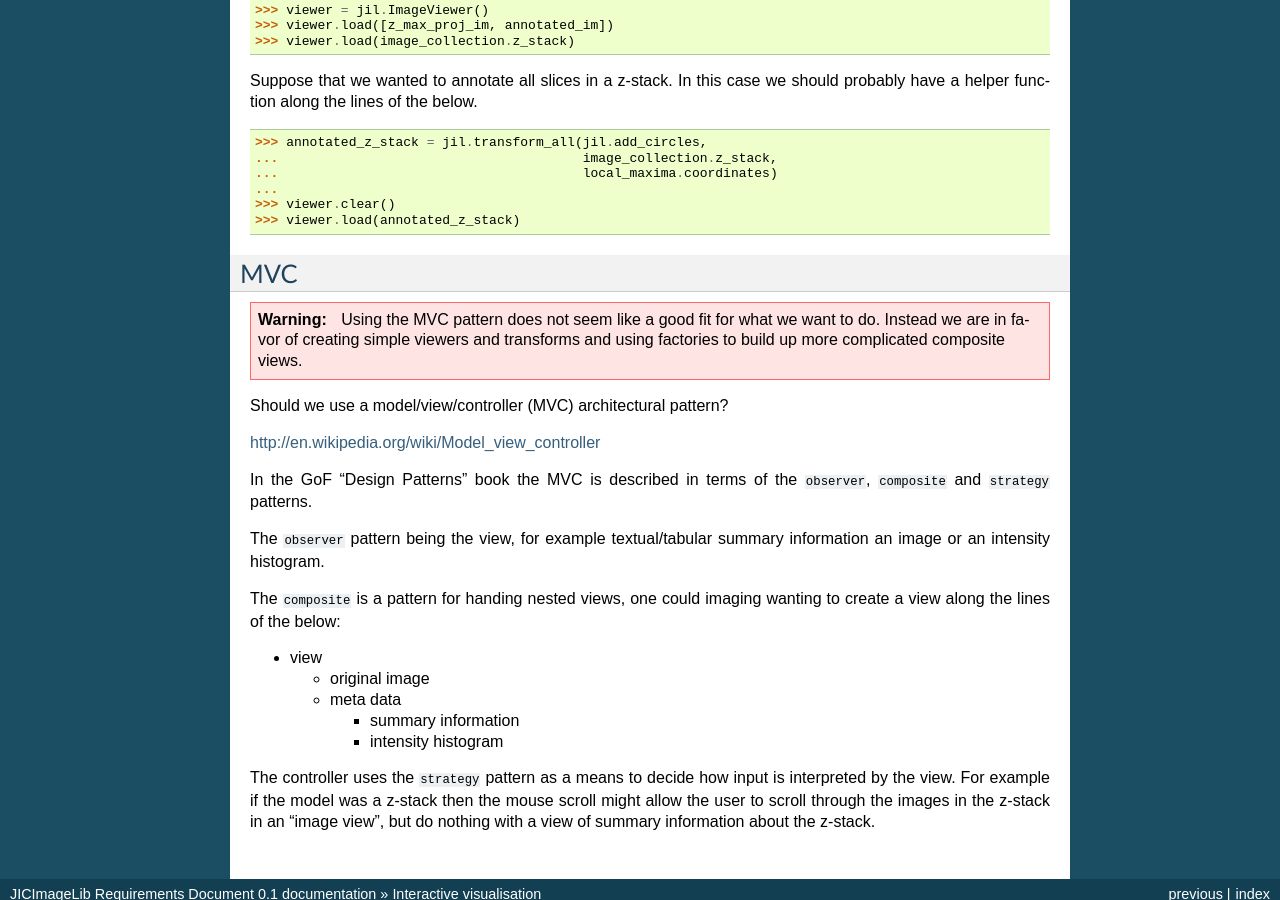
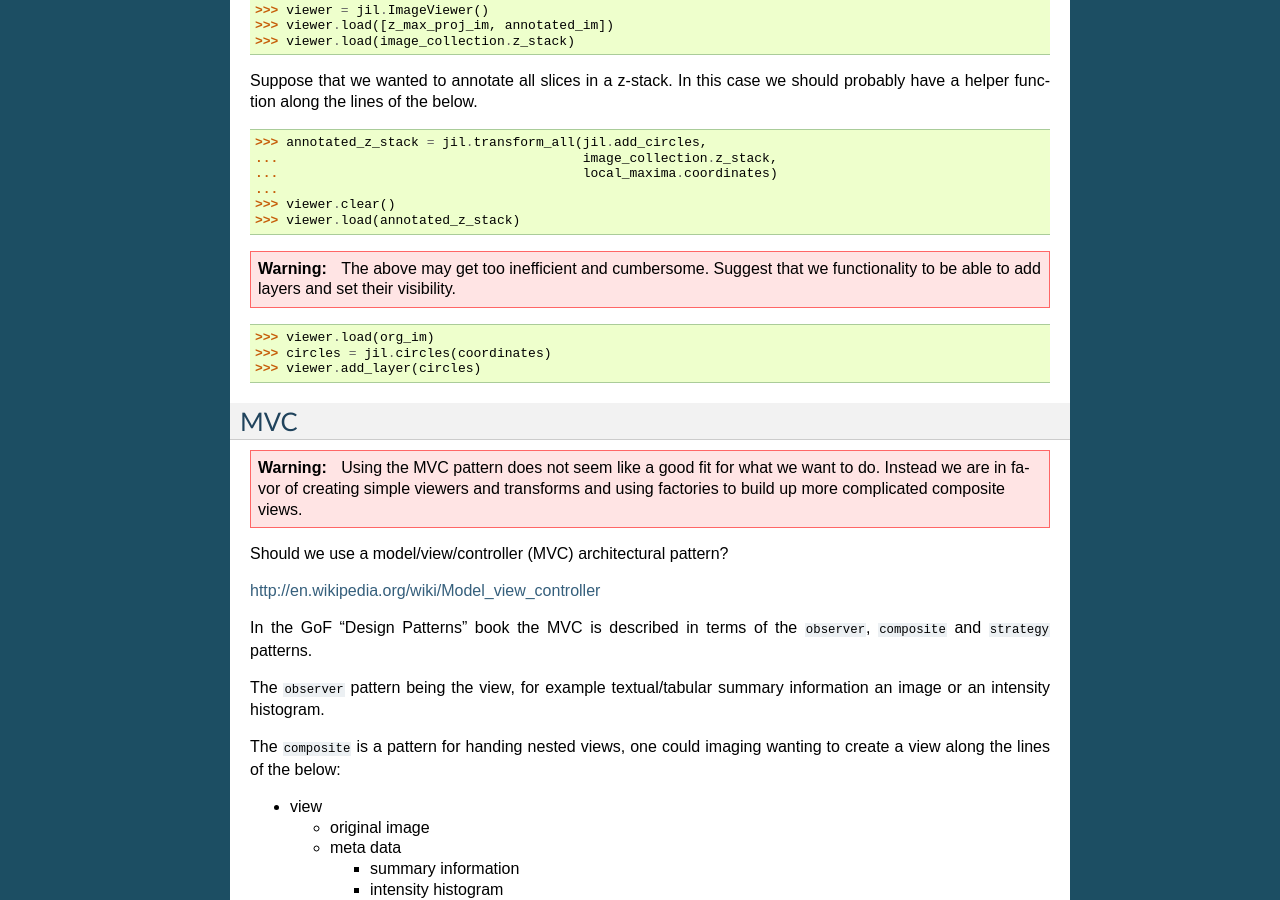
Before and after one commit to JIC-CSB/jicbioimage.core, a Sphinx documentation site: the page built from requirements/source/interactive_visualisation.rst, in a window 1280 px wide and 900 px high, scrolled down 1253 px. Built offline with Sphinx 7.4.7, drawn with Linux system fonts in a browser that asks for light colours.

Commit message:
Added idea that the viewer should be able to add layers.

```diff
--- a/requirements/source/interactive_visualisation.rst
+++ b/requirements/source/interactive_visualisation.rst
@@ -89,6 +89,15 @@ should probably have a helper function along the lines of the below.
     >>> viewer.clear()
     >>> viewer.load(annotated_z_stack)
 
+.. warning:: The above may get too inefficient and cumbersome. Suggest that we
+             functionality to be able to add layers and set their visibility.
+
+.. code-block:: python
+
+    >>> viewer.load(org_im)
+    >>> circles = jil.circles(coordinates)
+    >>> viewer.add_layer(circles)
+
 MVC
 ---
 
```
